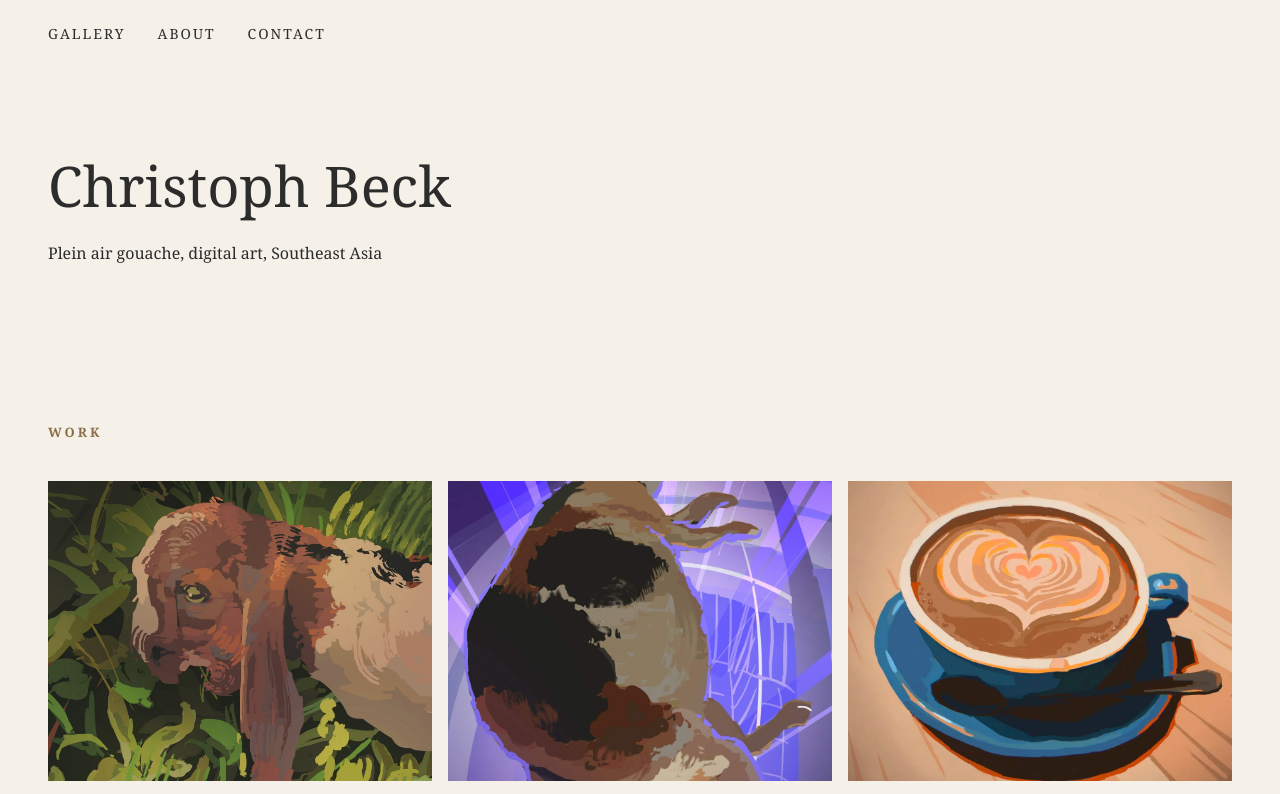
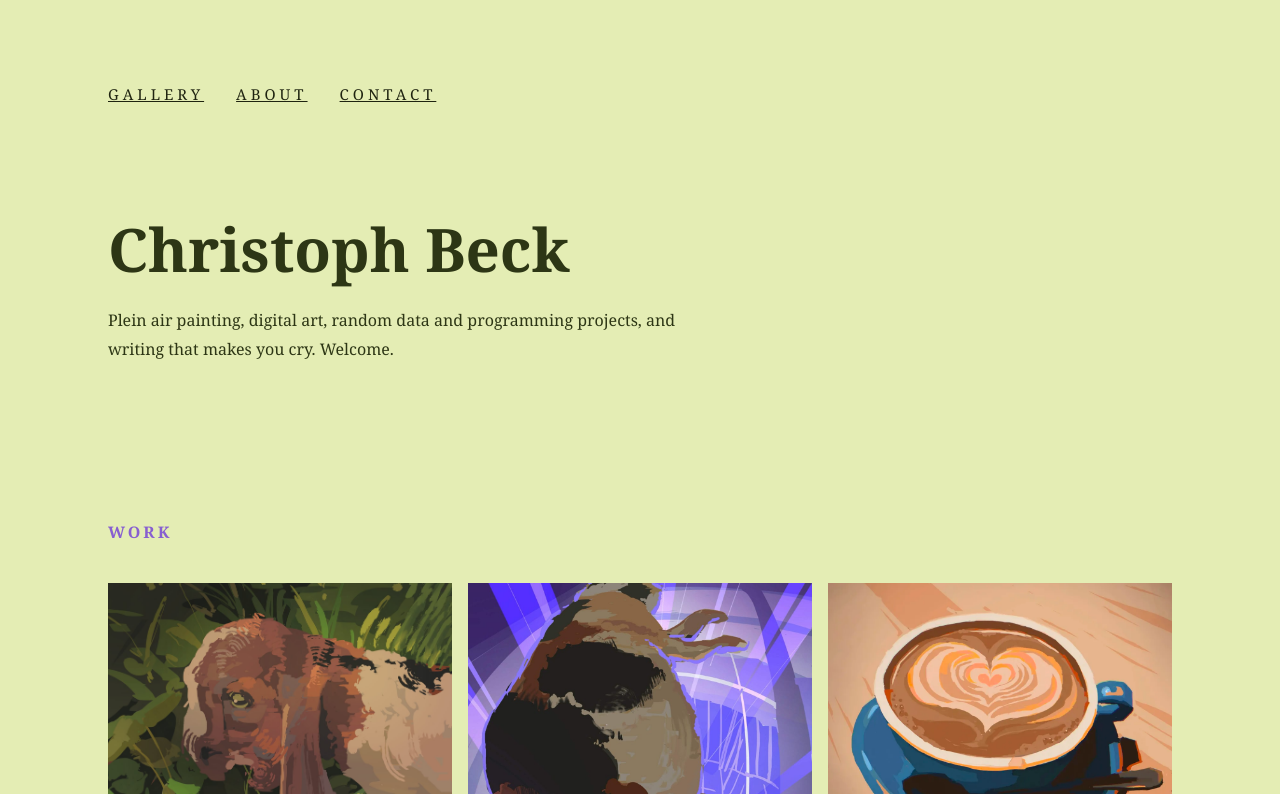
Before and after one commit to cbeck-data/Art_portfolio, a plain HTML site: page index.html in a window 1280 px wide. Shown: the top 794 px of the page. Drawn offline with Linux system fonts and the light colour scheme.

Commit message:
added instgram link and played with color settings, also reverse engineered some stuff for learning

```diff
--- a/index.html
+++ b/index.html
@@ -15,7 +15,7 @@
 
         <section id="hero">
             <h1>Christoph Beck </h1>
-            <p>Plein air gouache, digital art, Southeast Asia</p>
+            <p>Plein air painting, digital art, random data and programming projects, and writing that makes you cry. Welcome. </p>
         </section>
 
         <section id="gallery">
@@ -30,6 +30,10 @@
                 <img src="images/Iris.webp" alt="Iris">
                 <img src="images/Mili.webp" alt="Mili">
                 <img src="images/Mushrooms.webp" alt="Mushrooms">
+                <img src="images/Athena.webp" alt="Athena">
+                <img src="images/Liam.webp" alt="Liam">
+                <img src="images/Me.webp" alt="Me">
+                <img src="images/Rose.webp" alt="Rose">
 
             </div>
         </section>
@@ -41,7 +45,11 @@
 
         <section id="contact">
             <h2>Contact</h2>
-            <a href="mailto:christoph.michael.beck@gmail.com">Get in touch</a>
-        </section>
+            <div class="link-list">
+                <a href="mailto:christoph.michael.beck@gmail.com">E-Mail</a>
+                <a href="https://instagram.com/chrismichael02" target="_blank">Instagram</a>
+            </div>
+            </section>
+        <script src=""script.js
     </body>
 </html>
--- /dev/null
+++ b/style copy.css
@@ -0,0 +1,84 @@
+/* ---- Base ---- */
+body {
+    background-color: #f5f0e8;   /* warm cream */
+    font-family: Georgia, serif;
+    color: #2c2c2c;              /* soft black, easier on eyes than pure #000 */
+    margin: 0;
+    padding: 0;
+}
+
+/* ---- Nav ---- */
+nav {
+    padding: 24px 48px;
+    display: flex;
+    gap: 32px;
+}
+
+nav a {
+    text-decoration: none;       /* removes underline */
+    color: #2c2c2c;
+    font-size: 14px;
+    letter-spacing: 2px;         /* spaced out letters feel handcrafted */
+    text-transform: uppercase;
+}
+
+nav a:hover {
+    color: #8b6f47;              /* warm brown on hover */
+}
+
+/* ---- Hero ---- */
+#hero {
+    padding: 80px 48px;
+}
+
+h1 {
+    font-size: 56px;
+    font-weight: normal;         /* lighter weight feels more elegant */
+    margin: 0;
+}
+
+h2 {
+    font-size: 13px;
+    letter-spacing: 3px;
+    text-transform: uppercase;
+    color: #8b6f47;
+    margin-bottom: 40px;
+}
+
+p {
+    line-height: 1.8;            /* breathing room between lines */
+    max-width: 600px;            /* stops text stretching too wide */
+}
+
+/* ---- Gallery ---- */
+#gallery {
+    padding: 48px;
+}
+
+.gallery-grid {
+    display: grid;
+    grid-template-columns: repeat(3, 1fr);   /* 3 equal columns */
+    gap: 16px;
+}
+
+.gallery-grid img {
+    width: 100%;
+    height: 300px;
+    object-fit: cover;           /* crops images to fit without stretching */
+}
+
+/* ---- About ---- */
+#about {
+    padding: 80px 48px;
+    max-width: 700px;
+}
+
+/* ---- Contact ---- */
+#contact {
+    padding: 80px 48px;
+}
+
+#contact a {
+    color: #8b6f47;
+    font-size: 18px;
+}
--- a/style.css
+++ b/style.css
@@ -1,84 +1,86 @@
-/* ---- Base ---- */
+* {
+    box-sizing: border-box;
+}
 body {
-    background-color: #f5f0e8;   /* warm cream */
+    background-color: #E4EDB4;
+    padding: 60px;
+    color: #2d3615;
     font-family: Georgia, serif;
-    color: #2c2c2c;              /* soft black, easier on eyes than pure #000 */
-    margin: 0;
-    padding: 0;
+    margin: 0; /*0 zero buffer to the borders*/
 }
 
-/* ---- Nav ---- */
 nav {
-    padding: 24px 48px;
-    display: flex;
-    gap: 32px;
+    padding: 24px 48px; /* adds side and up padding*/
+    display: flex; /* this adds in-between padding!*/
+    gap: 32px; /* I assume this specifies the padding flex creates*/
 }
 
 nav a {
-    text-decoration: none;       /* removes underline */
-    color: #2c2c2c;
-    font-size: 14px;
-    letter-spacing: 2px;         /* spaced out letters feel handcrafted */
+    text-decoration: underline;
+    color:  #1f2410;
+    font-size: 15px;
+    letter-spacing: 4px;
     text-transform: uppercase;
 }
 
-nav a:hover {
-    color: #8b6f47;              /* warm brown on hover */
+nav a:hover { /*so I can customize the hover interaction in CSS!*/
+    color: #875fd0;
 }
 
-/* ---- Hero ---- */
-#hero {
+#hero { /* this is just the box element really, for my name section*/
     padding: 80px 48px;
 }
 
-h1 {
-    font-size: 56px;
-    font-weight: normal;         /* lighter weight feels more elegant */
+h1 { /* I start specificying the subelements (h1, p) afterwards within that box!*/
+    font-size: 60px;
+    font-weight:bold;
     margin: 0;
 }
 
 h2 {
-    font-size: 13px;
+    font-size: 16px;
     letter-spacing: 3px;
     text-transform: uppercase;
-    color: #8b6f47;
+    color: #875fd0;
     margin-bottom: 40px;
 }
 
+/* a paragraph should have a certain lineheight and a certain width limit before a line break.*/
 p {
-    line-height: 1.8;            /* breathing room between lines */
-    max-width: 600px;            /* stops text stretching too wide */
+    line-height: 1.8;
+    max-width: 600px;
 }
 
-/* ---- Gallery ---- */
-#gallery {
+#gallery { /*this targets the gallery design region*/
     padding: 48px;
 }
 
 .gallery-grid {
     display: grid;
-    grid-template-columns: repeat(3, 1fr);   /* 3 equal columns */
+    grid-template-columns: repeat(3, 1fr);
     gap: 16px;
 }
 
 .gallery-grid img {
     width: 100%;
     height: 300px;
-    object-fit: cover;           /* crops images to fit without stretching */
+    object-fit: cover;
 }
 
-/* ---- About ---- */
 #about {
     padding: 80px 48px;
     max-width: 700px;
 }
+.link-list {
+    padding: 24px 0px;
+    display:flex;
+    gap: 38px;
+}
 
-/* ---- Contact ---- */
 #contact {
     padding: 80px 48px;
 }
-
 #contact a {
-    color: #8b6f47;
+    color: #875fd0;
     font-size: 18px;
 }
```
Also changed, not shown: images/Athena.webp (added), images/Liam.webp (added), images/Me.webp (added), images/Rose.webp (added), script.js (added), 1 other file.
